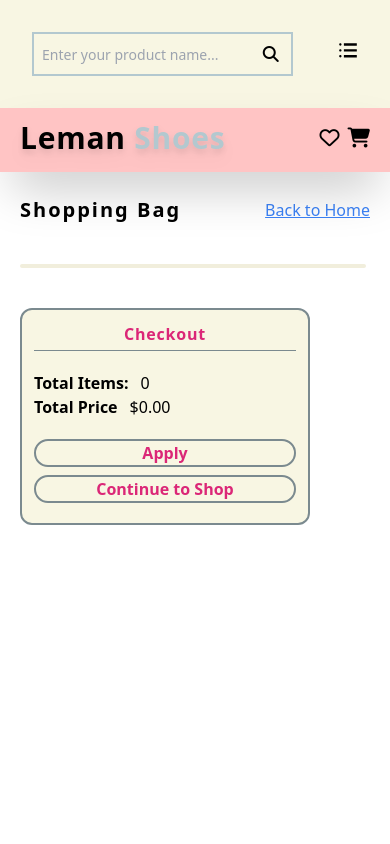
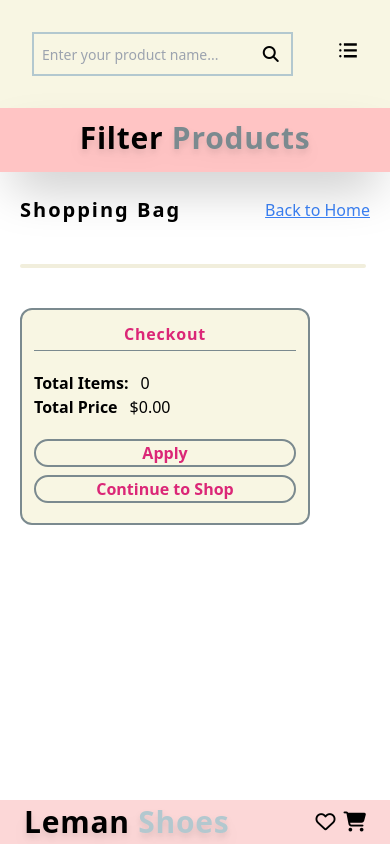
Before and after one commit to Gahramanoval301/e_commerce_internship, a React (Vite) app: page /cart in a window 390 px wide. Built offline with nearby package versions, Linux system fonts and the light colour scheme.

Commit message:
add responsive designs to the header

```diff
--- a/src/components/Header/index.jsx
+++ b/src/components/Header/index.jsx
@@ -23,9 +23,9 @@ export default function Header() {
     return (
         <header className='w-full fixed bg-secondary-light shadow-md z-50 '>
             <div className='flex justify-between items-center p-8 relative'>
-                <a href='/' className='hidden sm:block font-bold text-2xl sm:text-3xl md:tracking-wide drop-shadow-lg'>Leman <span className='text-primary-dark'>Shoes</span></a>
+                <a href='/' className='hidden md:block font-bold text-2xl sm:text-3xl md:tracking-wide drop-shadow-lg'>Leman <span className='text-primary-dark'>Shoes</span></a>
                 <div className='w-4/5 md:w-2/5 lg:w-3/5 border-2 p-2 border-primary-dark'>
-                    <input className='w-10/12 sm:w-9/12 md:w-10/12 lg:w-11/12 outline-none bg-transparent lg:tracking-wide text-sm' type="text"
+                    <input className='max-[370px]:w-8/12 w-10/12 sm:w-9/12 md:w-10/12 lg:w-11/12 outline-none bg-transparent lg:tracking-wide text-sm' type="text"
                         placeholder='Enter your product name...'
                         value={searchedValue}
                         onChange={handleChange}
@@ -35,13 +35,15 @@ export default function Header() {
                     </button>
                 </div>
                 <>
-                    <div className='sm:hidden dropdown-menu-box' >
+                    <div className='md:hidden dropdown-menu-box' >
                         <button onClick={handleClick} >
                             <TfiMenuAlt className='text-xl cursor-pointer' />
                         </button>
 
-                        <div className={`dropdown-menu ${isClicked ? 'open' : ''}`}>
-                            <div className='flex px-5 justify-between items-center'>
+                        <div className={`text-sm dropdown-menu ${isClicked ? 'open' : ''}`}>
+                            <p className='font-bold text-3xl tracking-wide drop-shadow-lg cursor-pointer relative z-50' onClick={handleClick}>Filter <span className='text-primary-darkest'>Products</span></p>
+                            <div className='fixed z-50 bg-[#fcd7d7] bottom-0 p-1 w-full'>
+                                <div className='flex px-5 justify-between items-center '>
                                     <a href='/' className='font-bold text-3xl tracking-wide drop-shadow-lg'>Leman <span className='text-primary-dark'>Shoes</span></a>
                                     <div className='flex gap-2 md:gap-5 justify-start items-center relative z-50 '>
                                         <Link to={'/favourites'} className='icon-text text-xl md:text-2xl hover:text-red-500 transition duration-300 hover:scale-105'>
@@ -53,6 +55,7 @@ export default function Header() {
                                             <div className='text-box-mob '>Go to cart</div>
 
                                         </Link>
+                                    </div>
                                 </div>
                             </div>
                             <div className='dropdown-content '>
```
Lines whose indentation alone changed are shown as unchanged.
